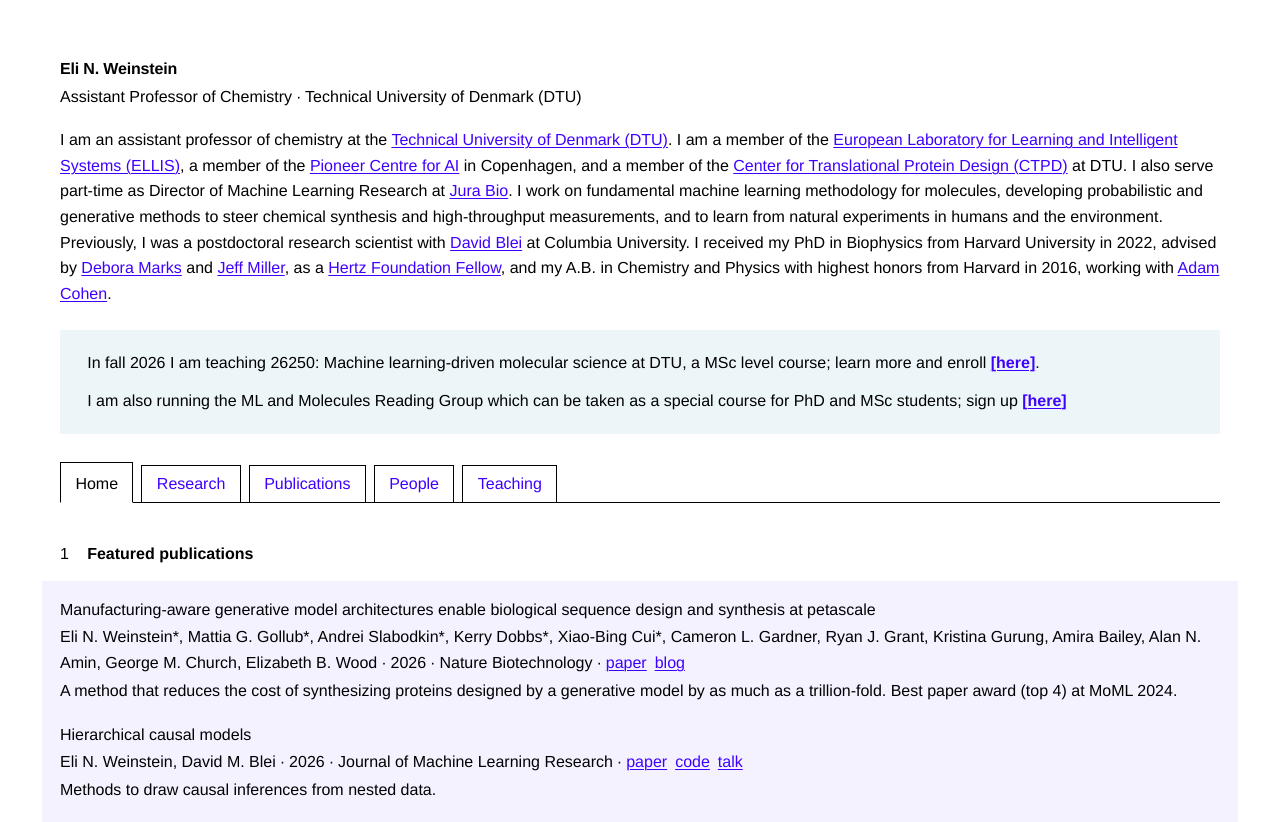
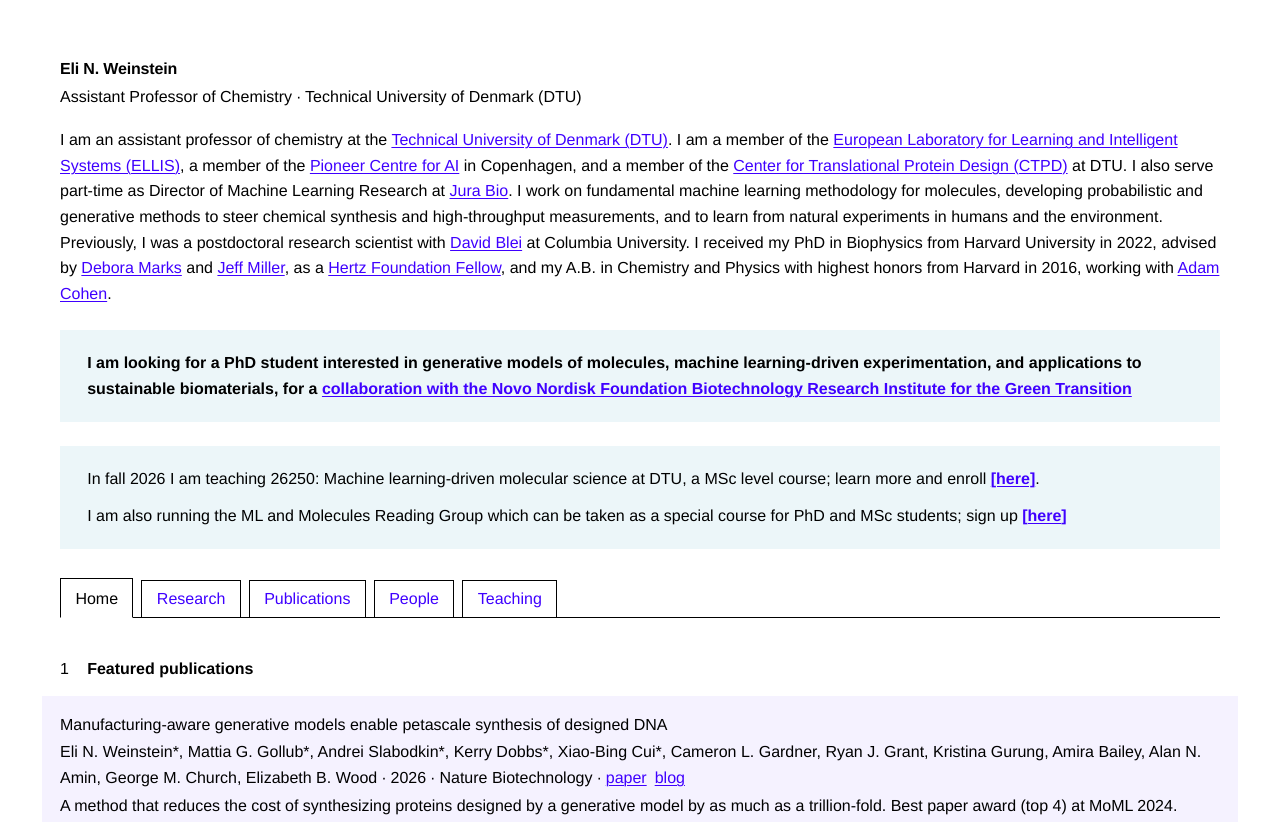
Before and after one commit to EWeinstein/EWeinstein.github.io, a plain HTML site: page index.html in a window 1280 px wide. Shown: the top 822 px of the page. Drawn offline with Linux system fonts and the light colour scheme.

Commit message:
Update index.html

```diff
--- a/index.html
+++ b/index.html
@@ -363,6 +363,9 @@
       <a href="https://cohenweb.rc.fas.harvard.edu/">Adam Cohen</a>.
     </p>
     <div class="announcement">
+      <p><strong>I am looking for a PhD student interested in generative models of molecules, machine learning-driven experimentation, and applications to sustainable biomaterials, for a <a href="https://efzu.fa.em2.oraclecloud.com/hcmUI/CandidateExperience/da/sites/CX_2001/job/8596?utm_medium=jobshare">collaboration with the Novo Nordisk Foundation Biotechnology Research Institute for the Green Transition</a></strong></p>
+    </div>
+    <div class="announcement">
       <p>
         In fall 2026 I am teaching 26250: Machine learning-driven molecular science at DTU, a MSc level course; learn more and enroll <a href="https://kurser.dtu.dk/course/2026-2027/26250" target="_blank" rel="noopener noreferrer" aria-label="[here]: course details and enrollment (opens in a new tab)">[here]</a>.
       </p>
@@ -514,7 +517,7 @@
           <span class="bib-desc">A method to scale up models of protein function via co-design of data collection and inference algorithms, taking advantage of variational synthesis to accelerate learning.</span>
         </li>
         <li data-featured>
-          <span class="bib-title">Manufacturing-aware generative model architectures enable biological sequence design and synthesis at petascale</span>
+          <span class="bib-title">Manufacturing-aware generative models enable petascale synthesis of designed DNA</span>
           <span class="bib-meta">
             Eli N. Weinstein*, Mattia G. Gollub*, Andrei Slabodkin*, Kerry Dobbs*, Xiao-Bing Cui*, Cameron L. Gardner, Ryan J. Grant, Kristina Gurung, Amira Bailey, Alan N. Amin, George M. Church, Elizabeth B. Wood ∙
             <span class="date">2026</span> ∙ Nature Biotechnology ∙
```
